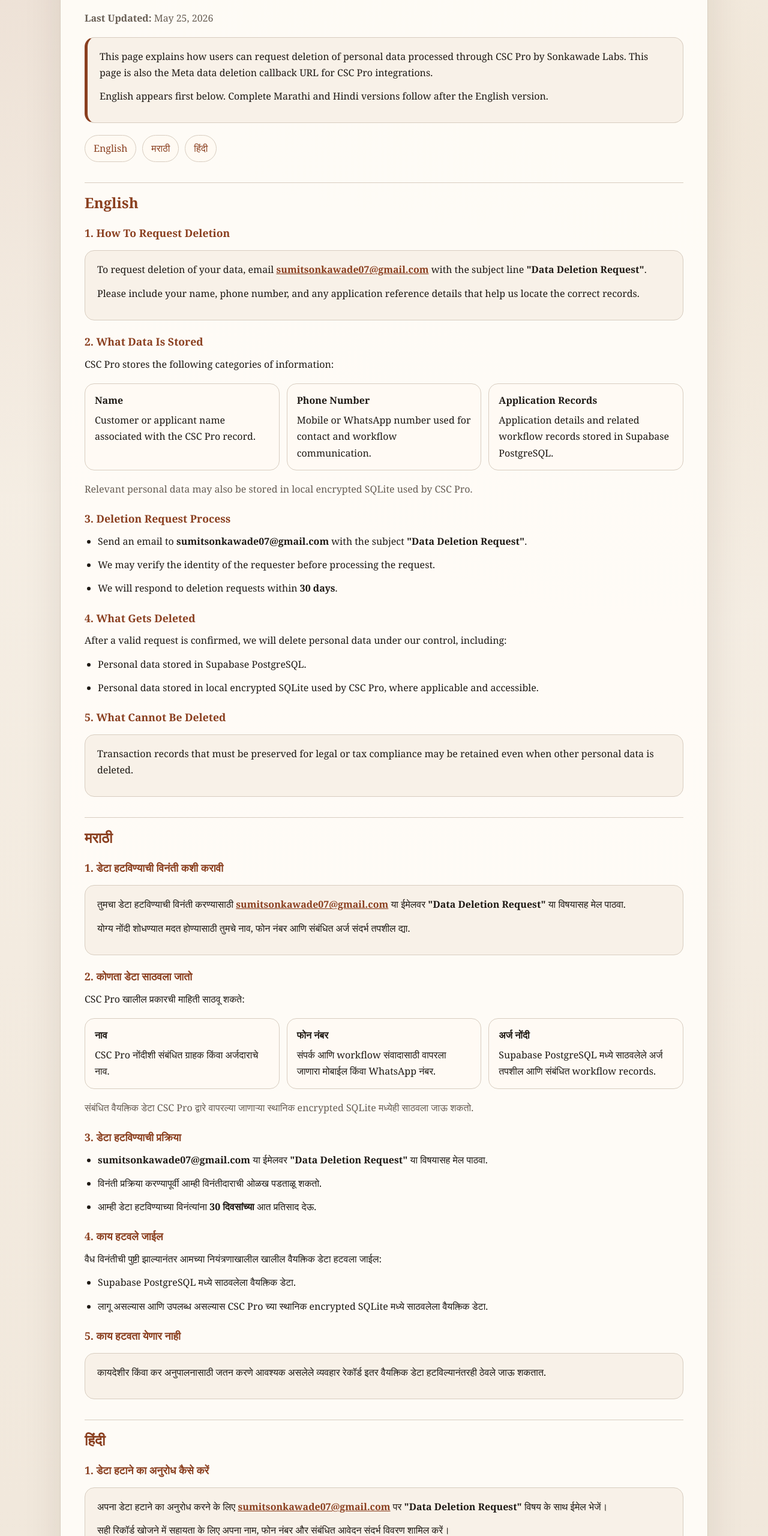
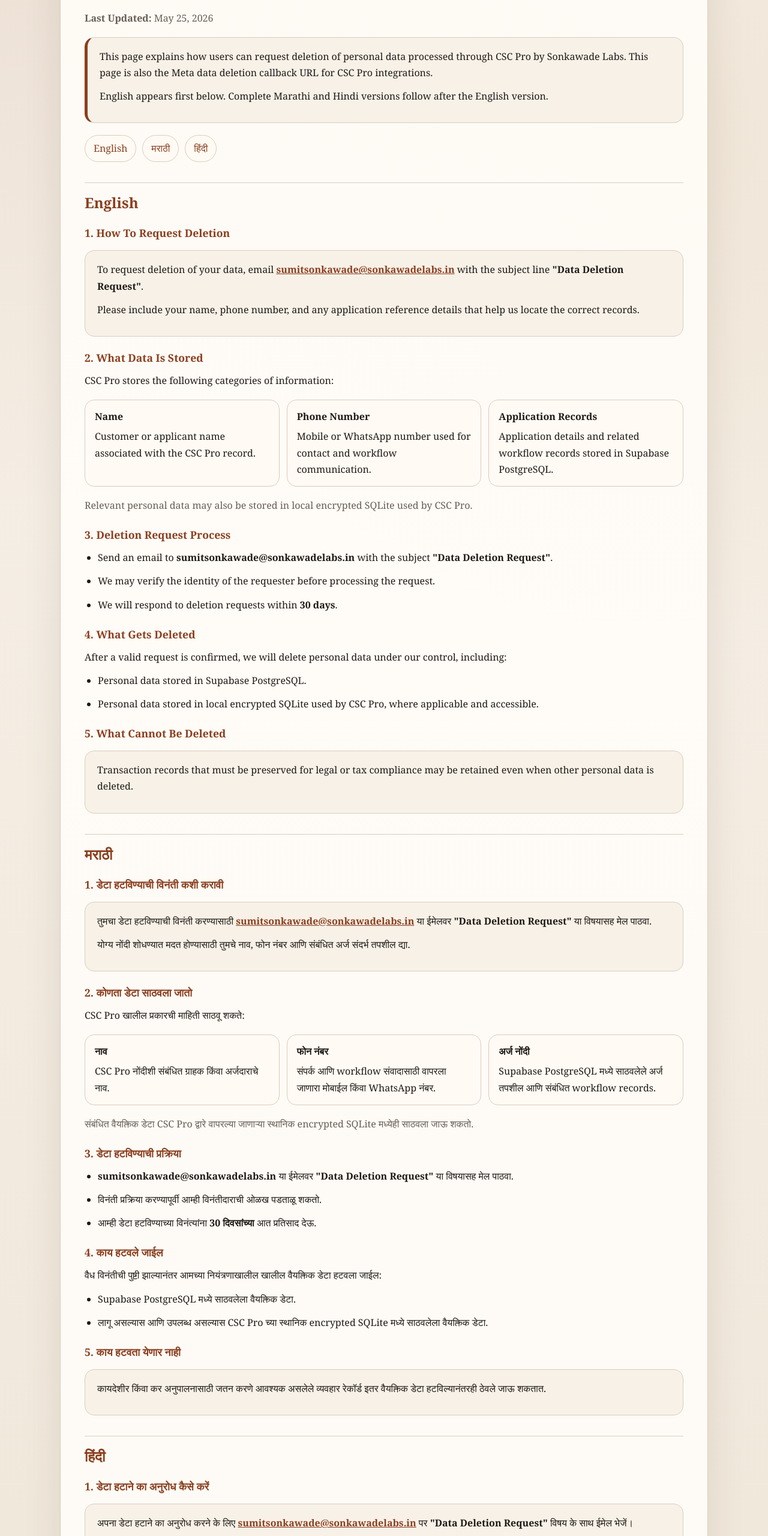
Before and after one commit to sumitsonkawade/sonkawadelabs-site, a website: page data-deletion/index.html in a window 1280 px wide. Shown: the part 240-2800 px from the top of the page at 60% size. Drawn offline with Linux system fonts and the light colour scheme.

Commit message:
Update public support email

```diff
--- a/data-deletion/index.html
+++ b/data-deletion/index.html
@@ -175,7 +175,7 @@
       <div class="notice">
         <p>
           To request deletion of your data, email
-          <strong><a href="mailto:sumitsonkawade07@gmail.com">sumitsonkawade07@gmail.com</a></strong>
+          <strong><a href="mailto:sumitsonkawade@sonkawadelabs.in">sumitsonkawade@sonkawadelabs.in</a></strong>
           with the subject line <strong>"Data Deletion Request"</strong>.
         </p>
         <p>
@@ -206,7 +206,7 @@
 
       <h3>3. Deletion Request Process</h3>
       <ul>
-        <li>Send an email to <strong>sumitsonkawade07@gmail.com</strong> with the subject <strong>"Data Deletion Request"</strong>.</li>
+        <li>Send an email to <strong>sumitsonkawade@sonkawadelabs.in</strong> with the subject <strong>"Data Deletion Request"</strong>.</li>
         <li>We may verify the identity of the requester before processing the request.</li>
         <li>We will respond to deletion requests within <strong>30 days</strong>.</li>
       </ul>
@@ -234,7 +234,7 @@
       <div class="notice">
         <p>
           तुमचा डेटा हटविण्याची विनंती करण्यासाठी
-          <strong><a href="mailto:sumitsonkawade07@gmail.com">sumitsonkawade07@gmail.com</a></strong>
+          <strong><a href="mailto:sumitsonkawade@sonkawadelabs.in">sumitsonkawade@sonkawadelabs.in</a></strong>
           या ईमेलवर <strong>"Data Deletion Request"</strong> या विषयासह मेल पाठवा.
         </p>
         <p>
@@ -264,7 +264,7 @@
 
       <h3>3. डेटा हटविण्याची प्रक्रिया</h3>
       <ul>
-        <li><strong>sumitsonkawade07@gmail.com</strong> या ईमेलवर <strong>"Data Deletion Request"</strong> या विषयासह मेल पाठवा.</li>
+        <li><strong>sumitsonkawade@sonkawadelabs.in</strong> या ईमेलवर <strong>"Data Deletion Request"</strong> या विषयासह मेल पाठवा.</li>
         <li>विनंती प्रक्रिया करण्यापूर्वी आम्ही विनंतीदाराची ओळख पडताळू शकतो.</li>
         <li>आम्ही डेटा हटविण्याच्या विनंत्यांना <strong>30 दिवसांच्या</strong> आत प्रतिसाद देऊ.</li>
       </ul>
@@ -292,7 +292,7 @@
       <div class="notice">
         <p>
           अपना डेटा हटाने का अनुरोध करने के लिए
-          <strong><a href="mailto:sumitsonkawade07@gmail.com">sumitsonkawade07@gmail.com</a></strong>
+          <strong><a href="mailto:sumitsonkawade@sonkawadelabs.in">sumitsonkawade@sonkawadelabs.in</a></strong>
           पर <strong>"Data Deletion Request"</strong> विषय के साथ ईमेल भेजें।
         </p>
         <p>
@@ -322,7 +322,7 @@
 
       <h3>3. डेटा हटाने की प्रक्रिया</h3>
       <ul>
-        <li><strong>sumitsonkawade07@gmail.com</strong> पर <strong>"Data Deletion Request"</strong> विषय के साथ ईमेल भेजें।</li>
+        <li><strong>sumitsonkawade@sonkawadelabs.in</strong> पर <strong>"Data Deletion Request"</strong> विषय के साथ ईमेल भेजें।</li>
         <li>अनुरोध को संसाधित करने से पहले हम अनुरोधकर्ता की पहचान सत्यापित कर सकते हैं।</li>
         <li>हम डेटा हटाने के अनुरोधों का <strong>30 दिनों</strong> के भीतर उत्तर देंगे।</li>
       </ul>
```
Also changed, not shown: privacy/index.html (+6 -6 lines), terms/index.html (+3 -3 lines), thank-you/index.html (+1 -1 lines).
